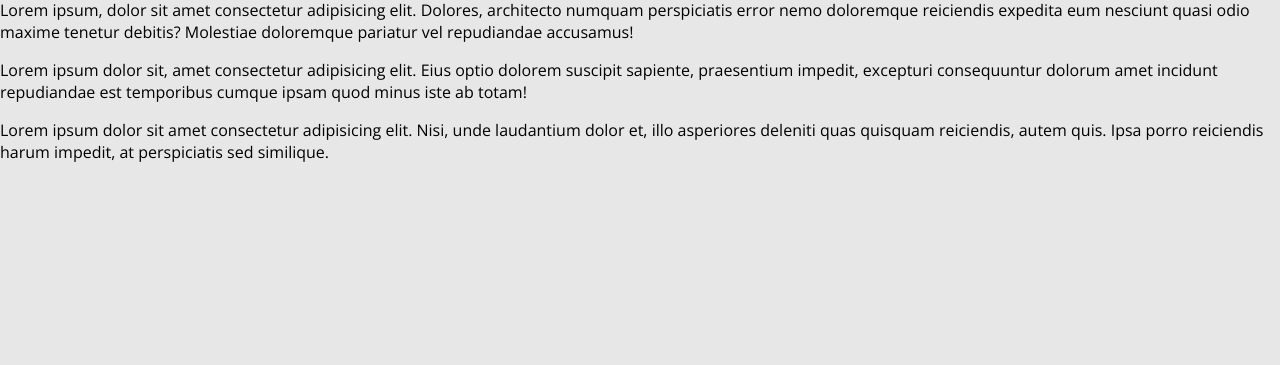
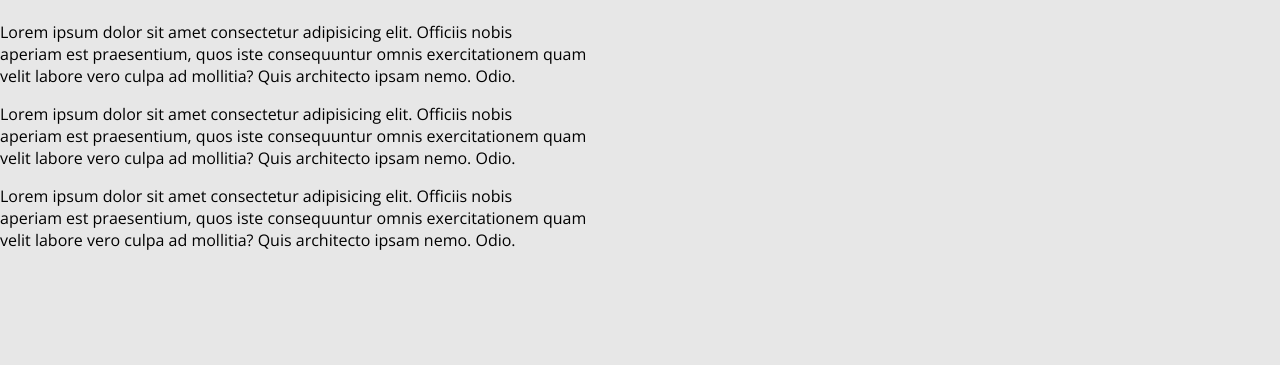
Before and after one commit to torcuata22/bt1, a Django app: page /posts/into-the-woods in a window 1280 px wide. Shown: the part 435-800 px from the top of the page. Run offline with Django 4.2, Linux system fonts and the light colour scheme; grey boxes are pictures that could not be loaded.

Commit message:
static files, dynamic tags

```diff
--- a/my_site/blog/templates/blog/index.html
+++ b/my_site/blog/templates/blog/index.html
@@ -25,7 +25,9 @@ My Blog
 <section id="latest-posts">
     <h2>My latest thoughts</h2>
     <ul>
+        {% for post in posts %}
         {% include "blog/includes/post.html" %}
+        {% endfor %}
     </ul>
 </section>
 <section id="about">
--- a/my_site/blog/templates/blog/post-detail.html
+++ b/my_site/blog/templates/blog/post-detail.html
@@ -2,7 +2,7 @@
 {% load static %}
 
 {% block title %}
-This Post Title
+{{ post.title }}
 {% endblock %}
 
 {% block css_files %}
@@ -12,30 +12,19 @@ This Post Title
 
 {% block content %}
 <section id="summary">
-    <h2>Post Title</h2>
+    <h2>{{ post.title }}</h2>
     <article>
-        <img src="{% static 'blog/images/pic1.jpg' %}" alt="Post Title" />
-        <address> By Marilyn</address>
+        <img src="{% static 'blog/images'|add:post.image %}" alt="{{ post.title }}" />
+        <address> By {{ post.author| title }}</address>
         <div>
-            Last updated on <time>May 17th</time>
+            Last updated on <time>{{ post.date }}</time>
         </div>
     </article>
 </section>
 
 <main>
-<p>
-    Lorem ipsum, dolor sit amet consectetur adipisicing elit. Dolores, architecto numquam perspiciatis error nemo
-    doloremque reiciendis expedita eum nesciunt quasi odio maxime tenetur debitis? Molestiae doloremque pariatur vel
-    repudiandae accusamus!
-</p>
-<p>
-    Lorem ipsum dolor sit, amet consectetur adipisicing elit. Eius optio dolorem suscipit sapiente, praesentium impedit,
-    excepturi consequuntur dolorum amet incidunt repudiandae est temporibus cumque ipsam quod minus iste ab totam!
-</p>
-<p>
-    Lorem ipsum dolor sit amet consectetur adipisicing elit. Nisi, unde laudantium dolor et, illo asperiores deleniti quas quisquam
-    reiciendis, autem quis. Ipsa porro reiciendis harum impedit, at perspiciatis sed similique.
-</p>
+
+    {{ post.content|linebreaks }}
 
 </main>
 {% endblock %}
--- a/my_site/blog/views.py
+++ b/my_site/blog/views.py
@@ -1,25 +1,91 @@
 from django.shortcuts import render
 from datetime import date
 
-posts=[
+all_posts=[
     {
-        "slug":"hike-in-the-mountains",
-        "image": "mounatins.jpg",
-        "author":"Marilyn",
-        "date": date(2022, 5, 17),
-        "title":"Mountin Hiking",
-        "excerpt": "Nothing beats the view from the top of a mountain"
+        "slug": "hike-in-the-mountains",
+        "image": "mountains.jpg",
+        "author": "marilyn",
+        "date": date(2021, 7, 21),
+        "title": "Mountain Hiking",
+        "excerpt": "There's nothing like the views you get when hiking in the mountains! And I wasn't even prepared for what happened whilst I was enjoying the view!",
+        "content": """
+          Lorem ipsum dolor sit amet consectetur adipisicing elit. Officiis nobis
+          aperiam est praesentium, quos iste consequuntur omnis exercitationem quam
+          velit labore vero culpa ad mollitia? Quis architecto ipsam nemo. Odio.
 
+          Lorem ipsum dolor sit amet consectetur adipisicing elit. Officiis nobis
+          aperiam est praesentium, quos iste consequuntur omnis exercitationem quam
+          velit labore vero culpa ad mollitia? Quis architecto ipsam nemo. Odio.
+
+          Lorem ipsum dolor sit amet consectetur adipisicing elit. Officiis nobis
+          aperiam est praesentium, quos iste consequuntur omnis exercitationem quam
+          velit labore vero culpa ad mollitia? Quis architecto ipsam nemo. Odio.
+        """
+    },
+    {
+        "slug": "programming-is-fun",
+        "image": "coding.jpg",
+        "author": "marilyn",
+        "date": date(2022, 3, 10),
+        "title": "Programming Is Great!",
+        "excerpt": "Did you ever spend hours searching that one error in your code? Yep - that's what happened to me yesterday...",
+        "content": """
+          Lorem ipsum dolor sit amet consectetur adipisicing elit. Officiis nobis
+          aperiam est praesentium, quos iste consequuntur omnis exercitationem quam
+          velit labore vero culpa ad mollitia? Quis architecto ipsam nemo. Odio.
+
+          Lorem ipsum dolor sit amet consectetur adipisicing elit. Officiis nobis
+          aperiam est praesentium, quos iste consequuntur omnis exercitationem quam
+          velit labore vero culpa ad mollitia? Quis architecto ipsam nemo. Odio.
+
+          Lorem ipsum dolor sit amet consectetur adipisicing elit. Officiis nobis
+          aperiam est praesentium, quos iste consequuntur omnis exercitationem quam
+          velit labore vero culpa ad mollitia? Quis architecto ipsam nemo. Odio.
+        """
+    },
+    {
+        "slug": "into-the-woods",
+        "image": "woods.jpg",
+        "author": "marilyn",
+        "date": date(2020, 8, 5),
+        "title": "Nature At Its Best",
+        "excerpt": "Nature is amazing! The amount of inspiration I get when walking in nature is incredible!",
+        "content": """
+          Lorem ipsum dolor sit amet consectetur adipisicing elit. Officiis nobis
+          aperiam est praesentium, quos iste consequuntur omnis exercitationem quam
+          velit labore vero culpa ad mollitia? Quis architecto ipsam nemo. Odio.
+
+          Lorem ipsum dolor sit amet consectetur adipisicing elit. Officiis nobis
+          aperiam est praesentium, quos iste consequuntur omnis exercitationem quam
+          velit labore vero culpa ad mollitia? Quis architecto ipsam nemo. Odio.
+
+          Lorem ipsum dolor sit amet consectetur adipisicing elit. Officiis nobis
+          aperiam est praesentium, quos iste consequuntur omnis exercitationem quam
+          velit labore vero culpa ad mollitia? Quis architecto ipsam nemo. Odio.
+        """
     }
+]
 
-]
+#helper function:
+def get_date(post):
+    return post['date']
 
 # Create your views here.
 def starting_page(request):
-   return render (request, "blog/index.html") # we added "templates" to settings.py, so Django will look there, we just need to specify blog/index.html
+    sorted_posts = sorted(all_posts, key=get_date)
+    latest_posts = sorted_posts[-3:]
+    return render (request, "blog/index.html", {
+        "posts": latest_posts
+        }) # we added "templates" to settings.py, so Django will look there, we just need to specify blog/index.html
 
 def posts(request):
-    return render(request, "blog/all-posts.html")
+    return render(request, "blog/all-posts.html", {
+        "all_posts":all_posts
+    })
 
 def post_detail(request, slug):
-    return render(request, "blog/post-detail.html")
+    identified_post = next(post for post in all_posts if post['slug']== slug)
+    return render(request, "blog/post-detail.html", {
+        "post":identified_post
+    })
```
Also changed, not shown: my_site/blog/templates/blog/all-posts.html (+2 -6 lines), my_site/blog/templates/blog/includes/post.html (+6 -5 lines), my_site/templates/404.html (added, +11 -0 lines).
